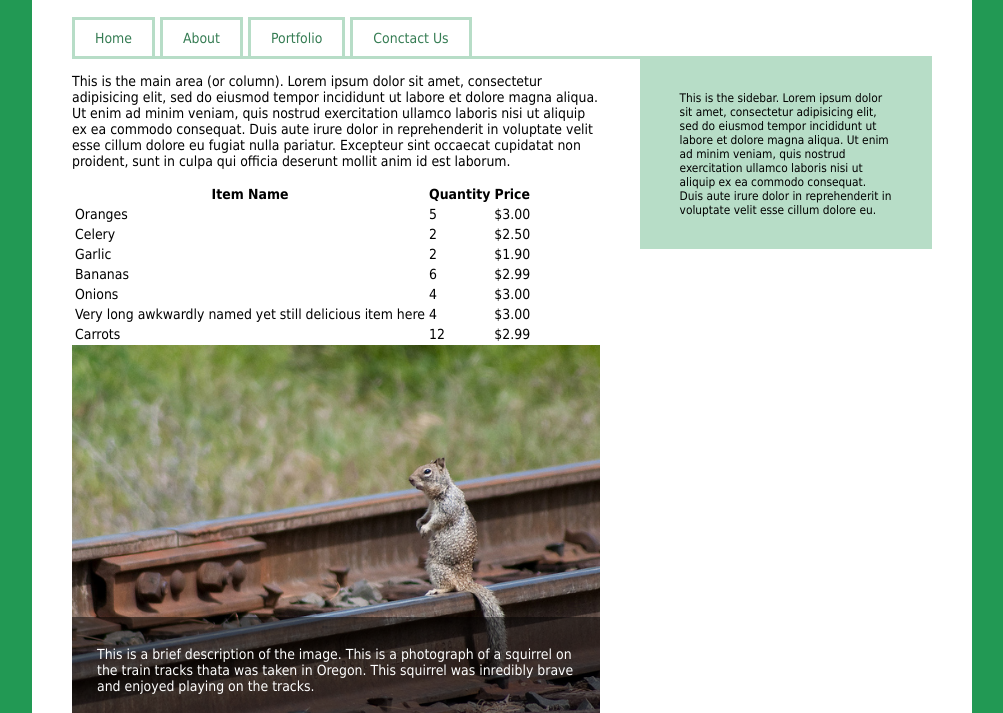
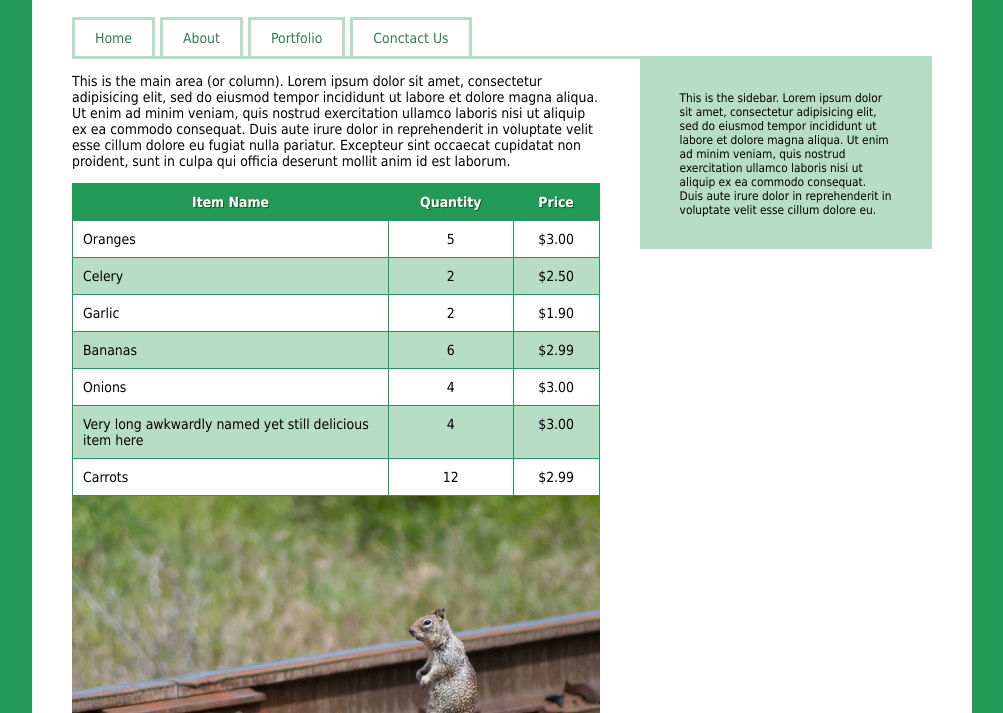
Before and after one commit to viccmedina/curso_html_css, a plain HTML site: page aplicacion_css/index.html in a window 1280 px wide. Shown: the part 87-800 px from the top of the page, without its empty margins (138-1141 px from the left). Drawn offline with Linux system fonts and the light colour scheme.

Commit message:
agregamos estilos a una table

```diff
--- a/aplicacion_css/screen.css
+++ b/aplicacion_css/screen.css
@@ -66,9 +66,42 @@ header h1 {
 	padding-right: 40px;
 	box-sizing: border-box;
 }
+table {
+	border-spacing: 0;
+	border-collapse: collapse;;
+	width: 100%;
+}
+
+.col-item-name {
+  width:60%;
+}
+
+.col-quantity.
+.col-price {
+  width: 20%;
+}
 
 table th {
 	text-align: center;
+	background-color: #229954;
+	color: #FFF;
+	text-shadow: 1px 1px 0 rgba(0,0,0, .4);
+}
+
+table th,
+table td {
+	border: 1px solid #229954;
+	padding: 10px;
+  vertical-align: top;
+}
+
+table tbody tr:nth-child(even) td {
+	background-color: #B7DDC7;
+}
+
+table.grocery-list tr :nth-child(2),
+table.grocery-list tr :nth-child(3) {
+  text-align: center;
 }
 
 .sidebar {
```
